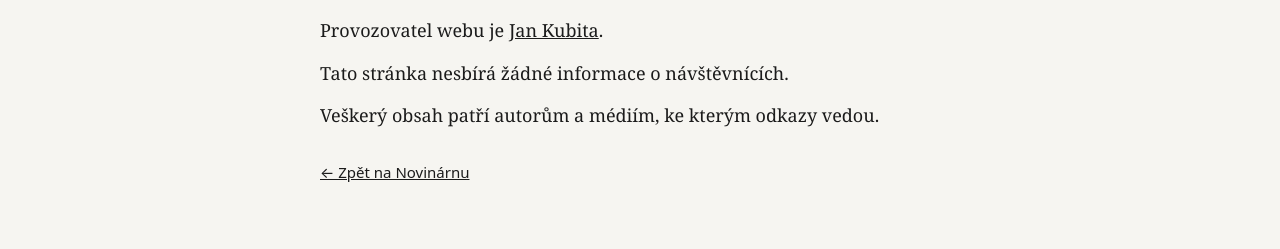
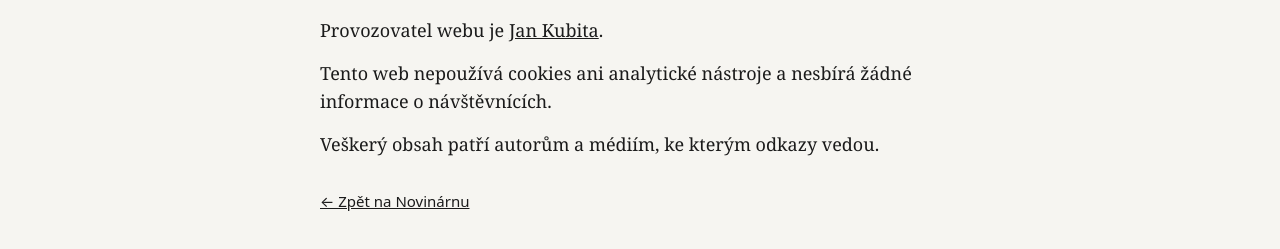
Before and after one commit to jkubita/novinovy-program, a website: page docs/o-webu.html in a window 1280 px wide. Shown: the part 173-422 px from the top of the page. Drawn offline with Linux system fonts and the light colour scheme.

Commit message:
O webu: upřesnění textu o cookies
Co-Authored-By: Claude Opus 5.5 <noreply@anthropic.com>
Claude-Session: https://claude.ai/code/session_014foCekX5HgKUBNUDNaezfc

```diff
--- a/docs/o-webu.html
+++ b/docs/o-webu.html
@@ -31,7 +31,7 @@
   <main class="article">
     <h1>O webu</h1>
     <p>Provozovatel webu je <a href="https://www.linkedin.com/in/jan-kubita-a3768529/" target="_blank" rel="noopener">Jan Kubita</a>.</p>
-    <p>Tato stránka nesbírá žádné informace o návštěvnících.</p>
+    <p>Tento web nepoužívá cookies ani analytické nástroje a nesbírá žádné informace o návštěvnících.</p>
     <p>Veškerý obsah patří autorům a médiím, ke kterým odkazy vedou.</p>
     <p class="back"><a href="./">← Zpět na Novinárnu</a></p>
   </main>
```
